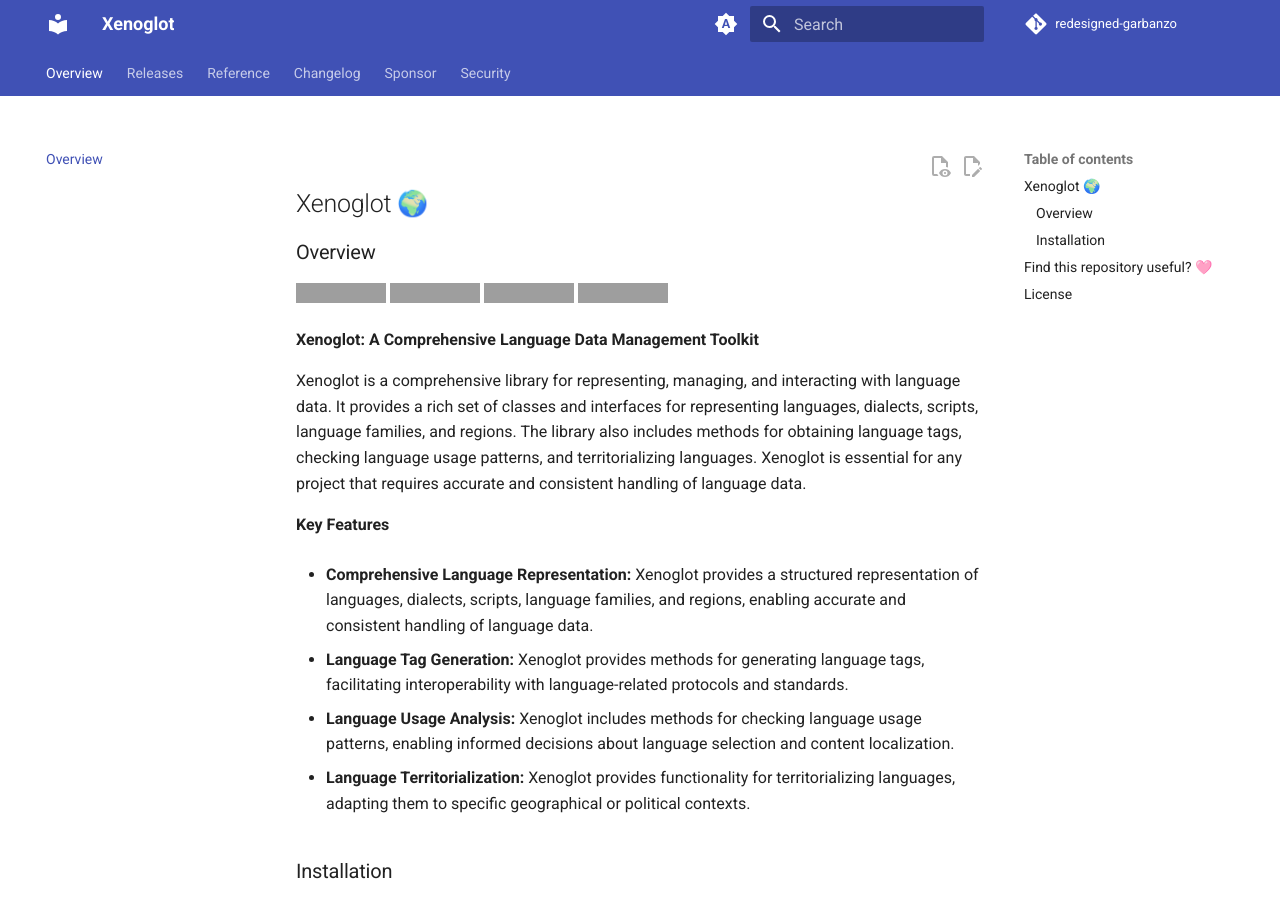
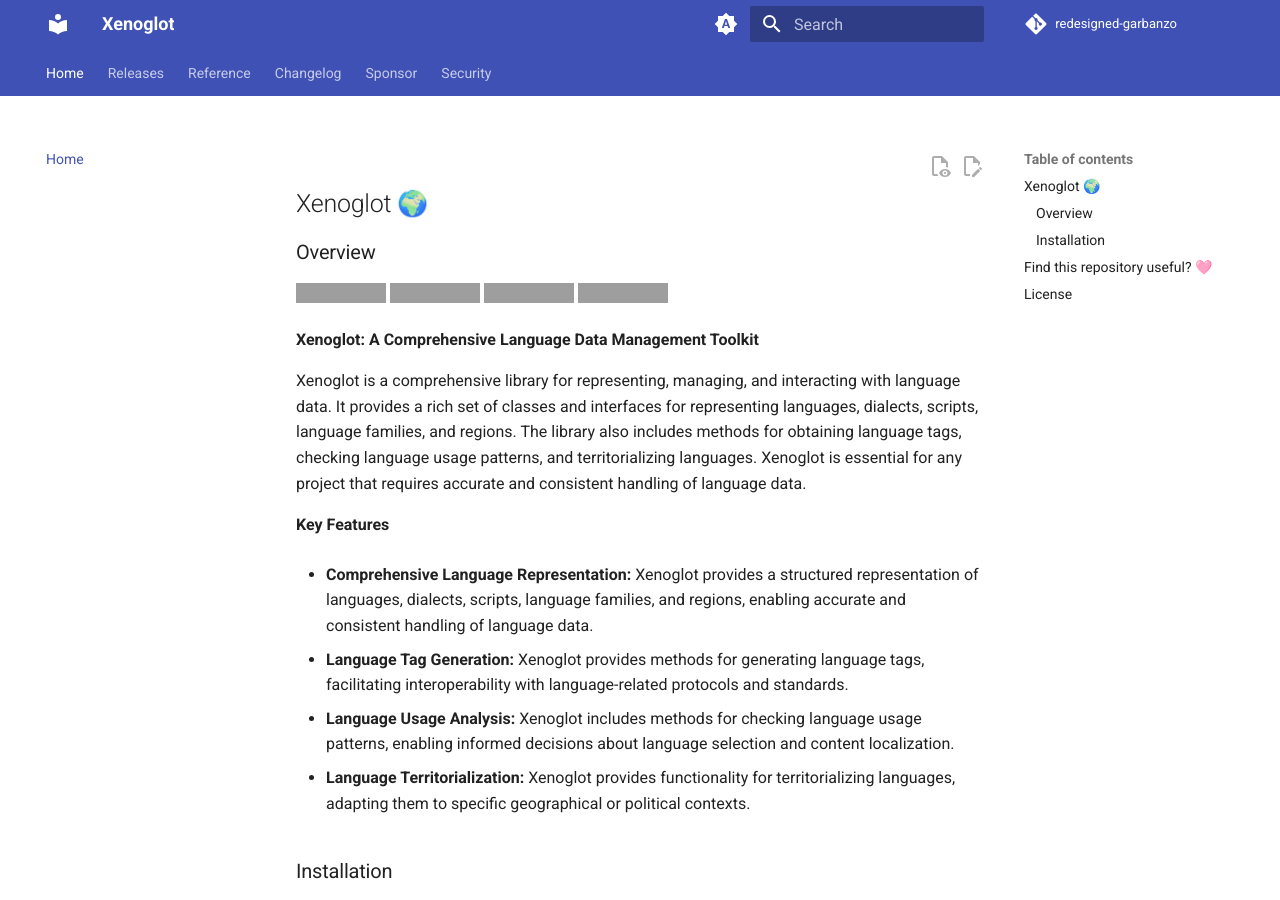
Before and after one commit to teogor/redesigned-garbanzo, an MkDocs documentation site: the page built from docs/index.md, in a window 1280 px wide and 900 px high. Built offline with MkDocs 1.6.1 and Material for MkDocs 9.7.7, drawn with Linux system fonts in a browser that asks for light colours; comment, search, counter and statistics services are not loaded; some of the changed lines change nothing that is shown; grey boxes are pictures that could not be loaded.

Commit message:
Update mkdocs.yml

```diff
--- a/mkdocs.yml
+++ b/mkdocs.yml
@@ -16,7 +16,7 @@ copyright: Copyright &copy; 2023 Teodor Grigor (Teogor)
 
 # Page tree
 nav:
-  - Overview: index.md
+  - Home: index.md
   - Releases:
     - releases.md
     - Implementation: releases/implementation.md
```
